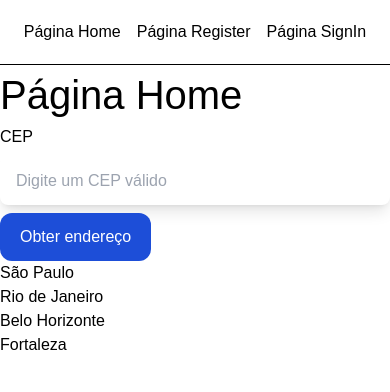
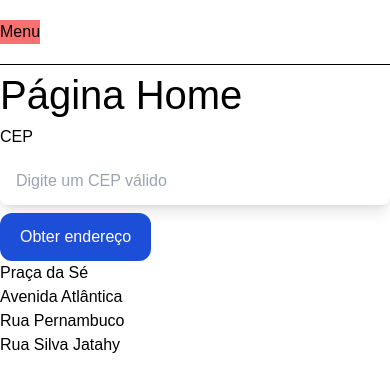
Before and after one commit to thiago-felipe-de-franca/my-project-example, a Next.js app: page / in a window 390 px wide. Shown: the top 392 px of the page. Built offline with nearby package versions, Linux system fonts and the light colour scheme.

Commit message:
refactor: atualiza o código com conteudo a aula anterior

```diff
--- a/src/app/components/header.tsx
+++ b/src/app/components/header.tsx
@@ -2,8 +2,8 @@ import Link from "next/link";
 
 export function Header() {
   return (
-    <header className="border-b border-black py-5">
-      <nav>
+    <header className="border-b border-black py-5 flex">
+      <nav className="hidden md:block">
         <ul className="flex justify-center gap-4">
           <li>
             <Link href="/">Página Home</Link>
@@ -16,6 +16,8 @@ export function Header() {
           </li>
         </ul>
       </nav>
+
+      <div className="bg-red-400 md:hidden">Menu</div>
     </header>
   );
 }
--- a/src/app/page.tsx
+++ b/src/app/page.tsx
@@ -57,16 +57,16 @@ const initialAddresses: Address[] = [
 ];
 
 export default function Home() {
-  // Criamos um estado `addresses` para armazenar e atualizar a lista de endereços dinâmicos
-  const [addresses, setAddresses] = useState(initialAddresses);
+  const [address, setAddress] = useState(null);
   const [loading, setLoading] = useState(false);
+  const [addresses, setAddresses] = useState<Address[]>(initialAddresses);
+
   const [textValue, setTextValue] = useState("");
 
   async function handleGetAddress() {
     setLoading(true);
 
     try {
-      // Obtém o endereço a partir do CEP usando a função `getAddress`
       const result = await getAddress(textValue);
 
       if (result?.erro === "true") {
@@ -74,20 +74,9 @@ export default function Home() {
         return;
       }
 
-      // Cria um novo objeto de endereço com os dados obtidos
-      const newAddress = {
-        id: (addresses.length + 1).toString(),
-        bairro: result.bairro,
-        cep: result.cep,
-        complemento: result.complemento || "",
-        ddd: result.ddd,
-        localidade: result.localidade,
-        logradouro: result.logradouro,
-        uf: result.uf,
-      };
-
-      // Atualiza o estado `addresses` inserindo o novo endereço no início da lista
-      setAddresses([newAddress, ...addresses]);
+      // Adiciona o novo endereço na primeira posição do array
+      const newAddresses = [result, ...addresses];
+      setAddresses(newAddresses);
     } catch (error) {
       console.log(error);
       alert("Ocorreu um erro ao obter o endereço.");
@@ -97,7 +86,7 @@ export default function Home() {
   }
 
   return (
-    <div>
+    <div className="">
       <h1>Página Home</h1>
 
       <div className="flex flex-col gap-2">
@@ -120,9 +109,8 @@ export default function Home() {
       </div>
 
       <ul>
-        {/* Mapeia o array de endereços dinâmicos `addresses` para renderizar na tela */}
         {addresses.map((address) => (
-          <li key={address.id}>{address.localidade}</li>
+          <li key={address.id}>{address.logradouro}</li>
         ))}
       </ul>
     </div>
```
Also changed, not shown: src/app/globals.css (+15 -0 lines).
